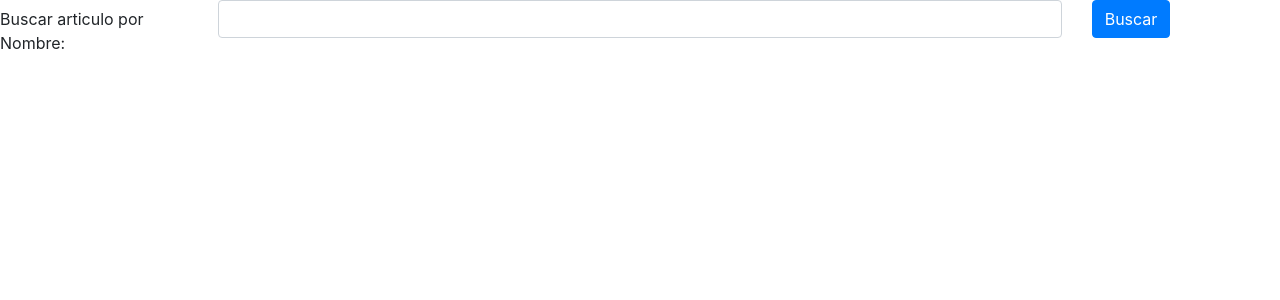
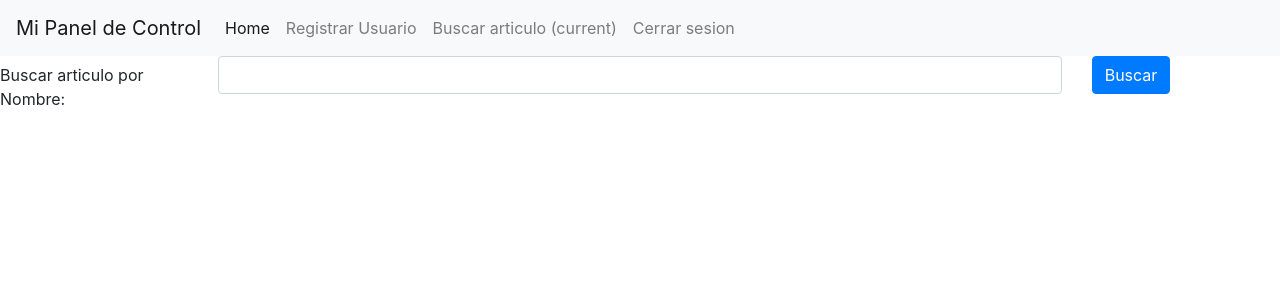
Before and after one commit to migenteplasticos/sce_web, a Flask app: page /search_articulo in a window 1280 px wide. Shown: the top 300 px of the page. Run offline with Flask 2, Linux system fonts and the light colour scheme; the visitor is signed in with stand-in values (Sample User, id 1); some libraries are stand-ins or nearby versions.

Commit message:
arreglo de menu de navegacion dashboard

```diff
--- a/templates/search_articulo.html
+++ b/templates/search_articulo.html
@@ -6,9 +6,42 @@
 
     <!-- Latest compiled JavaScript -->
     <script src="https://maxcdn.bootstrapcdn.com/bootstrap/4.5.2/js/bootstrap.min.js"></script>
+    <meta charset="utf-8">
+    <meta name="viewport" content="width=device-width, initial-scale=1, shrink-to-fit=no">
+    <link rel="stylesheet" href="https://maxcdn.bootstrapcdn.com/bootstrap/4.0.0/css/bootstrap.min.css" integrity="sha384-Gn5384xqQ1aoWXA+058RXPxPg6fy4IWvTNh0E263XmFcJlSAwiGgFAW/dAiS6JXm" crossorigin="anonymous">
+    <!-- Latest compiled and minified CSS -->
+    <link rel="stylesheet" href="https://maxcdn.bootstrapcdn.com/bootstrap/4.5.2/css/bootstrap.min.css">
+
+    <!-- jQuery library -->
+    <script src="https://ajax.googleapis.com/ajax/libs/jquery/3.5.1/jquery.min.js"></script>
+
+    <!-- Latest compiled JavaScript -->
+    <script src="https://maxcdn.bootstrapcdn.com/bootstrap/4.5.2/js/bootstrap.min.js"></script>
 
   </head>
   <body>
+    <nav class="navbar navbar-expand-lg navbar-light bg-light">
+      <a class="navbar-brand" href="/dashboard">Mi Panel de Control</a>
+      <button class="navbar-toggler" type="button" data-toggle="collapse" data-target="#navbarNav" aria-controls="navbarNav" aria-expanded="false" aria-label="Toggle navigation">
+        <span class="navbar-toggler-icon"></span>
+      </button>
+      <div class="collapse navbar-collapse" id="navbarNav">
+        <ul class="navbar-nav">
+          <li class="nav-item active">
+            <a class="nav-link" href="/dashboard">Home</span></a>
+          </li>
+          <li class="nav-item">
+            <a class="nav-link" href="/register_user">Registrar Usuario</a>
+          </li>
+          <li class="nav-item">
+            <a class="nav-link" href="/search_articulo">Buscar articulo <span class="sr-only"></span>(current)</a>
+          </li>
+          <li class="nav-item">
+              <a class="nav-link" href="{{ url_for('logout') }}">Cerrar sesion</a>
+          </li>
+        </ul>
+      </div>
+    </nav>
     <form action="/search" method="get">
         <div class="form-group row">
             <label for="nombre" class="col-sm-2 col-form-label">Buscar articulo por Nombre:</label>
--- a/templates/search_results.html
+++ b/templates/search_results.html
@@ -20,7 +20,7 @@
       <div class="collapse navbar-collapse" id="navbarNav">
         <ul class="navbar-nav">
           <li class="nav-item active">
-            <a class="nav-link" href="/">Home</span></a>
+            <a class="nav-link" href="/dashboard">Home</span></a>
           </li>
           <li class="nav-item">
             <a class="nav-link" href="/register_user">Registrar Usuario</a>
```
Also changed, not shown: templates/create_user.html (+30 -0 lines), templates/dashboard.html (+8 -0 lines).
